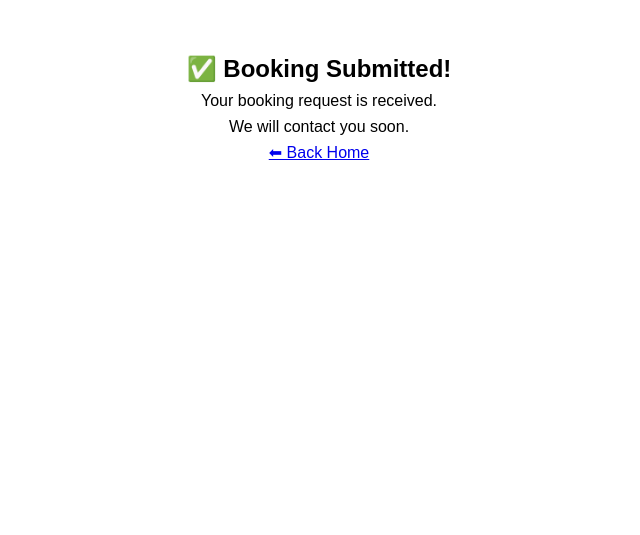
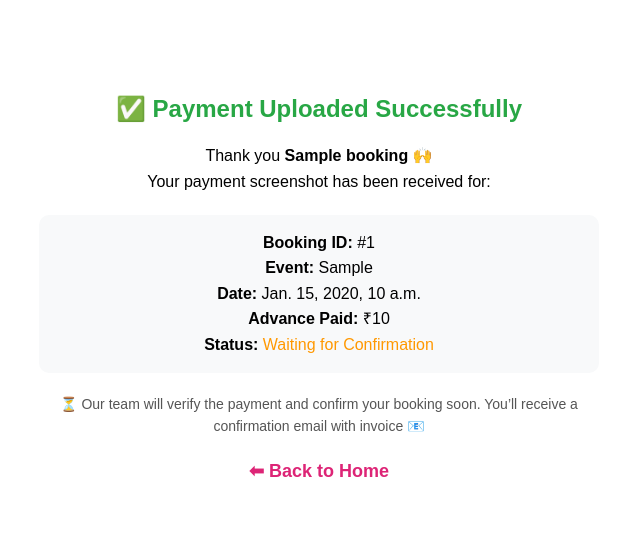
Before and after one commit to Ziyankhan2801/FriendsEvent, a Django app: template Backend/templates/booking_success.html in a window 1280 px wide. Shown: the top 535 px of the page, without its empty margins (321-961 px from the left). Run offline with Django 5.2, Linux system fonts and the light colour scheme; the template is opened without the code that fills it: most values are stand-ins (such as "Sample title", 1, 10 or a date in 2020).

Commit message:
Enhanced

```diff
--- a/Backend/templates/booking_success.html
+++ b/Backend/templates/booking_success.html
@@ -1,15 +1,43 @@
 <!DOCTYPE html>
-<html>
+<html lang="en">
 <head>
-  <title>Booking Success</title>
-  <link rel="stylesheet" href="./css/style.css">
+  <meta charset="UTF-8">
+  <title>Payment Received ✅</title>
+  <meta name="viewport" content="width=device-width, initial-scale=1.0">
+  <link rel="stylesheet" href="/static/style.css">
 </head>
 <body>
-<section class="section">
-  <h2>✅ Booking Submitted!</h2>
-  <p>Your booking request is received.</p>
-  <p>We will contact you soon.</p>
-  <a href="index.html">⬅ Back Home</a>
+
+<section class="section" style="max-width:600px;margin:40px auto;text-align:center">
+
+  <h2 style="color:#28a745">✅ Payment Uploaded Successfully</h2>
+
+  <p style="margin-top:15px;font-size:16px;">
+    Thank you <b>{{ booking.name }}</b> 🙌
+  </p>
+
+  <p>
+    Your payment screenshot has been received for:
+  </p>
+
+  <div style="background:#f8f9fa;padding:15px;border-radius:10px;margin:20px 0">
+    <p><b>Booking ID:</b> #{{ booking.id }}</p>
+    <p><b>Event:</b> {{ booking.event_type }}</p>
+    <p><b>Date:</b> {{ booking.date }}</p>
+    <p><b>Advance Paid:</b> ₹{{ booking.advance_amount }}</p>
+    <p><b>Status:</b> <span style="color:#ff9800">Waiting for Confirmation</span></p>
+  </div>
+
+  <p style="font-size:14px;color:#555">
+    ⏳ Our team will verify the payment and confirm your booking soon.
+    You’ll receive a confirmation email with invoice 📧
+  </p>
+
+  <a href="/" class="insta" style="margin-top:20px;display:inline-block">
+    ⬅ Back to Home
+  </a>
+
 </section>
+
 </body>
 </html>
```
